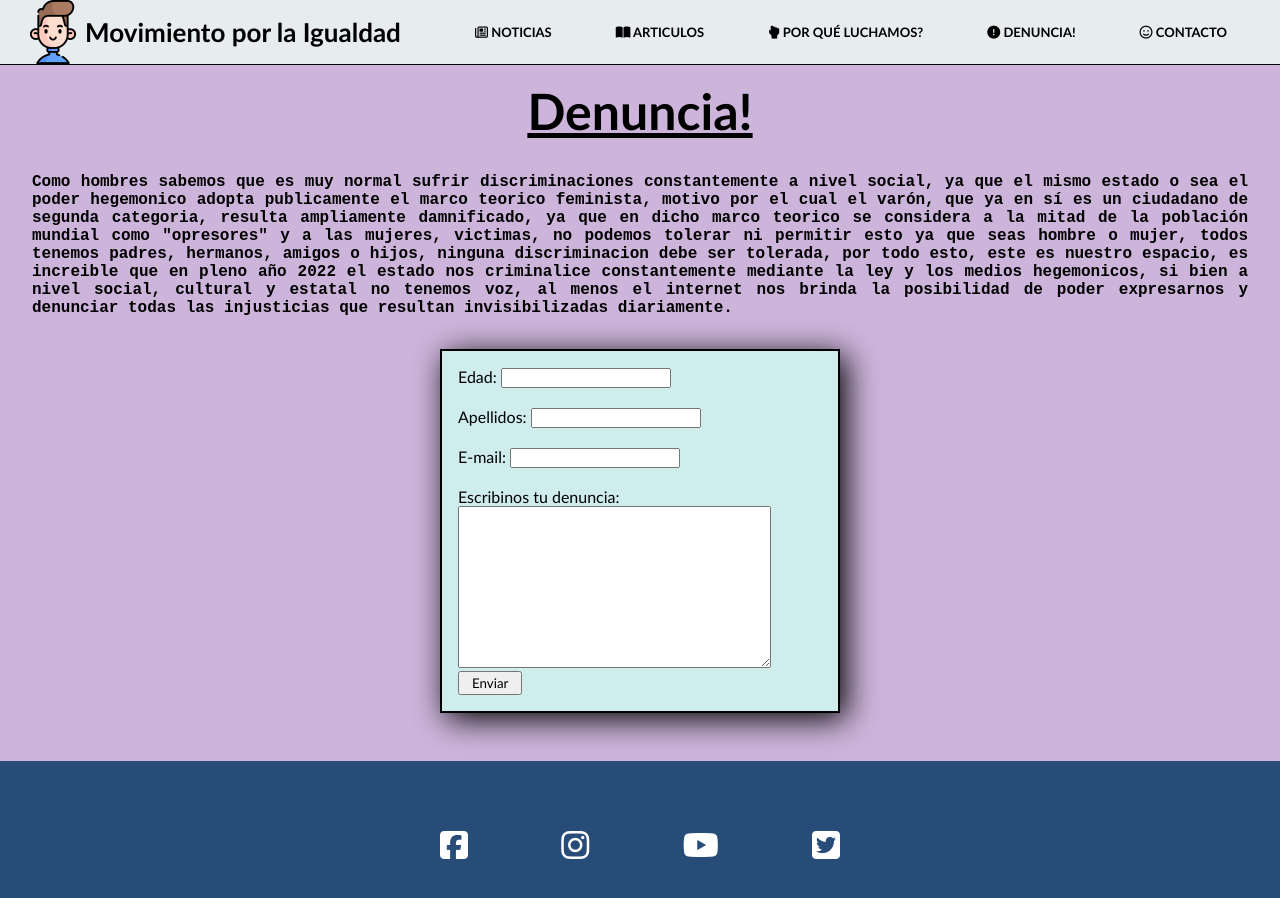
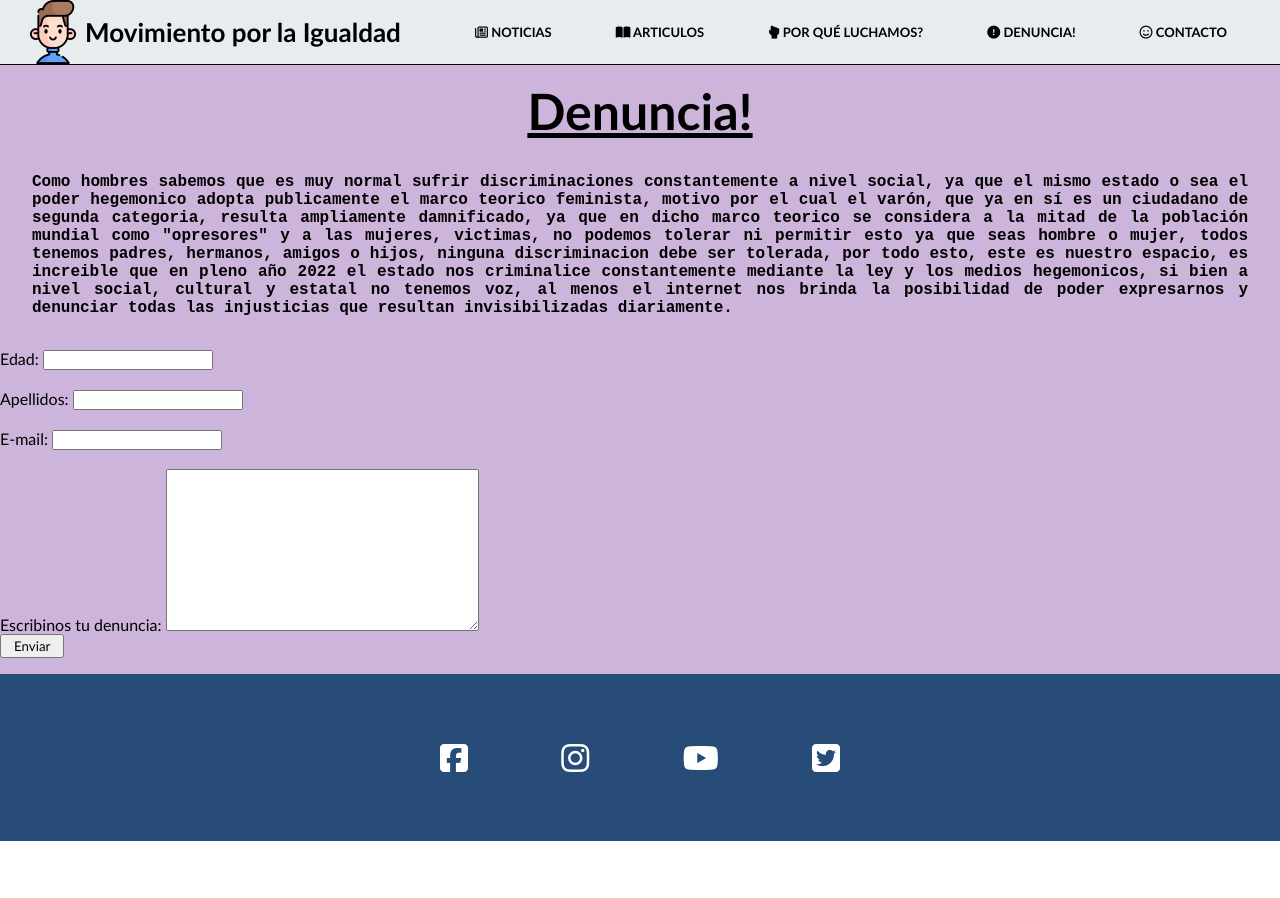
Before and after one commit to NerinaPac/full-hombre-angular, an Angular app: page /denuncia in a window 1280 px wide. Shown: the top 898 px of the page. After the commit the page ends 841 px from the top, so only its background shows below. Built offline with nearby package versions, Linux system fonts and the light colour scheme.

Commit message:
borre la clase del form name contacto

```diff
--- a/src/app/components/formulario/formulario.component.html
+++ b/src/app/components/formulario/formulario.component.html
@@ -1,4 +1,4 @@
-<form name="contacto"  class="denuncia" netlify>
+<form name="contacto" netlify>
 
         <label class="denuncia-form_campos">
             Edad:
```
